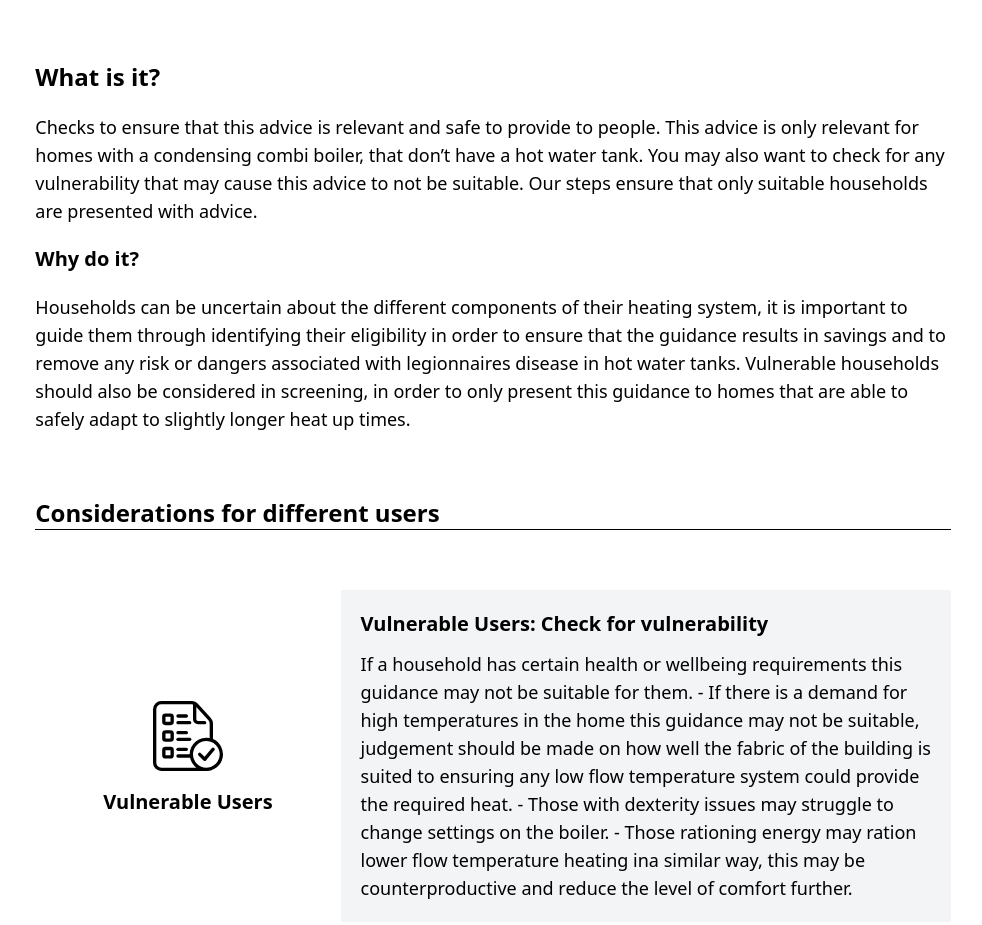
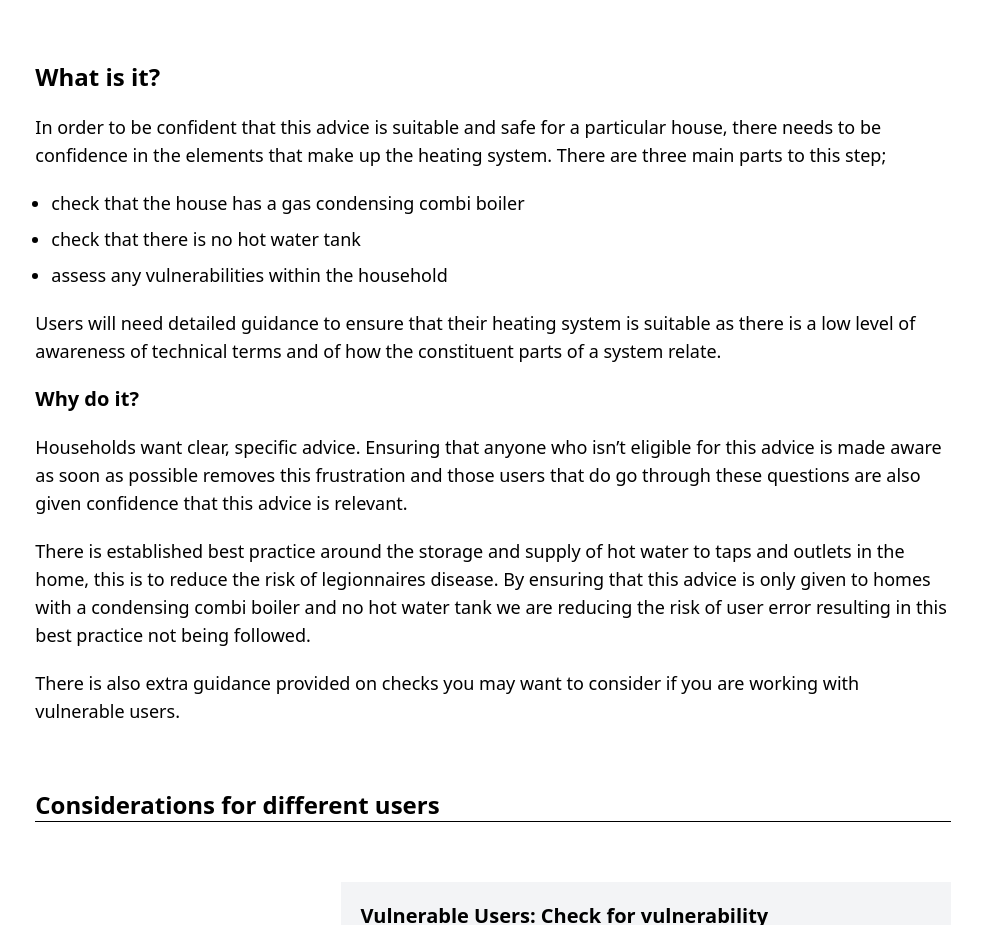
Before and after one commit to nestauk/flow-temp-toolkit, an Eleventy site: page src/principles/2-check-eligibility.md in a window 1280 px wide. Shown: the part 363-1288 px from the top of the page, without its empty margins (297-1279 px from the left). Built offline with nearby package versions, Linux system fonts and the light colour scheme; Eleventy itself is replaced by a stand-in of ours; files that its build step writes are made by us from their sources.

Commit message:
Update Principles “2-check-eligibility”

```diff
--- a/src/principles/2-check-eligibility.md
+++ b/src/principles/2-check-eligibility.md
@@ -31,8 +31,18 @@ patterns:
 ---
 ## What is it?
 
-Checks to ensure that this advice is relevant and safe to provide to people. This advice is only relevant for homes with a condensing combi boiler, that don’t have a hot water tank. You may also want to check for any vulnerability that may cause this advice to not be suitable. Our steps ensure that only suitable households are presented with advice.
+In order to be confident that this advice is suitable and safe for a particular house, there needs to be confidence in the elements that make up the heating system. There are three main parts to this step;
+
+* check that the house has a gas condensing combi boiler
+* check that there is no hot water tank
+* assess any vulnerabilities within the household
+
+Users will need detailed guidance to ensure that their heating system is suitable as there is a low level of awareness of technical terms and of how the constituent parts of a system relate.
 
 ### Why do it?
 
-Households can be uncertain about the different components of their heating system, it is important to guide them through identifying their eligibility in order to ensure that the guidance results in savings and to remove any risk or dangers associated with legionnaires disease in hot water tanks. Vulnerable households should also be considered in screening, in order to only present this guidance to homes that are able to safely adapt to slightly longer heat up times.
+Households want clear, specific advice. Ensuring that anyone who isn’t eligible for this advice is made aware as soon as possible removes this frustration and those users that do go through these questions are also given confidence that this advice is relevant.
+
+There is established best practice around the storage and supply of hot water to taps and outlets in the home, this is to reduce the risk of legionnaires disease. By ensuring that this advice is only given to homes with a condensing combi boiler and no hot water tank we are reducing the risk of user error resulting in this best practice not being followed.
+
+There is also extra guidance provided on checks you may want to consider if you are working with vulnerable users.
```
